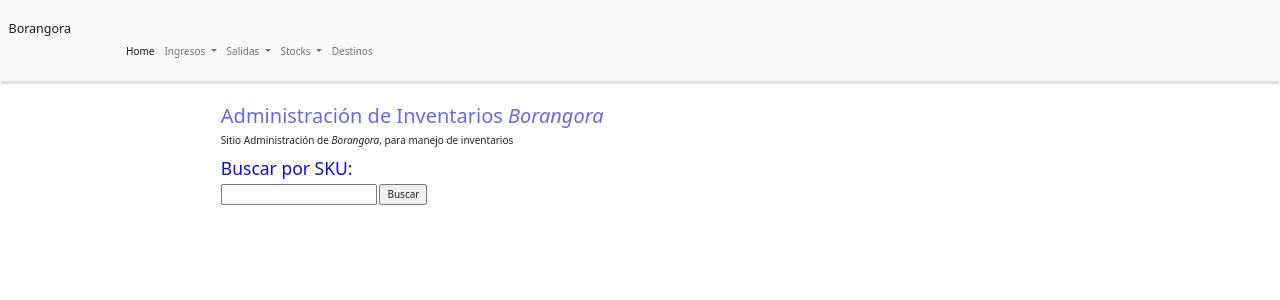
After one commit to tcorthorn/InventarioWeb, a Django app: page /home/busqueda_productos/ in a window 1280 px wide. The commit adds this page. Shown: the top 300 px of the page. Run offline with Django 4.2, Linux system fonts and the light colour scheme; some libraries are stand-ins or nearby versions.

Commit message:
Busuedas por producto realizada

```diff
--- a/inventario/settings.py
+++ b/inventario/settings.py
@@ -70,7 +70,7 @@ WSGI_APPLICATION = 'inventario.wsgi.application'
 DATABASES = {
     'default': {
         'ENGINE': 'django.db.backends.postgresql_psycopg2',
-        'NAME': 'InventarioWeb',
+        'NAME': 'InventarioWeb1',
         'USER': 'postgres',
         'PASSWORD': '123321',
         'HOST': '127.0.0.1',
--- a/inventario/urls.py
+++ b/inventario/urls.py
@@ -5,12 +5,15 @@ from django.urls import include
 from django.views.generic import RedirectView
 from django.conf import settings
 from django.conf.urls.static import static
+from oficina import views
 
 
 urlpatterns = [
     path('admin/', admin.site.urls),
     path('home/', include('oficina.urls')),
     path('', RedirectView.as_view(url='/home/', permanent=True)),
+    path('buscar/', views.buscar, name= 'buscar'),
+
 ]
 
 # Use static() to add url mapping to serve static files during development (only)
--- a/oficina/models.py
+++ b/oficina/models.py
@@ -48,7 +48,7 @@ class Sku(models.Model):
 
 class Ingreso(models.Model):
     creado= models.DateField(auto_now_add=True)
-    sku =  models.ForeignKey(Sku, on_delete=models.SET_NULL, null= True)
+    sku =  models.ForeignKey(Sku,  on_delete=models.SET_NULL, null= True)
     cantidad = models.IntegerField()
     proveedor =  models.ForeignKey(Proveedor,  on_delete=models.SET_NULL, null= True)
     comentario = models.CharField(max_length=200, null=True,blank=True , default='Comentario')
--- a/oficina/templates/base_generic.html
+++ b/oficina/templates/base_generic.html
@@ -64,7 +64,7 @@
               Stocks
             </a>
             <ul class="dropdown-menu" aria-labelledby="navbarDropdown">
-              <li><a class="dropdown-item" href="#">Por producto</a></li>
+              <li><a class="dropdown-item" href="{% url 'busqueda' %}"">Por producto</a></li>
             </ul>
           </li>
 
--- /dev/null
+++ b/oficina/templates/formulario.html
@@ -0,0 +1,20 @@
+{% extends "base_generic.html" %}
+
+{% load static %}
+
+{% block content %}
+<h2 style ="color:rgb(105, 105, 226)"> Administración de Inventarios <em>Borangora</em> </h2>
+
+  <p "style ="color:blue">Sitio Administración de <em>Borangora</em>, para manejo de inventarios</p>
+
+<h3 style = "color:rgb(14, 14, 201)">Buscar por SKU:</h3>
+
+  <form action = "/buscar/" method= "GET">
+
+    <input type = "text" name ="cod">
+
+    <input type= "submit" value = "Buscar">
+
+  </form>
+
+{% endblock %}
--- a/oficina/templates/oficina/casamoda_list.html
+++ b/oficina/templates/oficina/casamoda_list.html
@@ -7,7 +7,7 @@
     <ul>
       <h5>
       {% for salida in salida_list %}
-      <li style="color:darkblue">
+       <table>
 
 
         {{ salida.creado}} &nbsp &nbsp &nbsp &nbsp
@@ -16,7 +16,7 @@
 
         Cantidad : {{salida.cantidad}}
 
-      </li>
+       </table>
       {% endfor %}
       <h5>
     </ul>
--- a/oficina/templates/oficina/ingreso_list.html
+++ b/oficina/templates/oficina/ingreso_list.html
@@ -7,7 +7,7 @@
     <ul>
 
       {% for ingreso in ingreso_list %}
-      <li style="color:darkblue">
+      <table style="color:darkblue">
       <h5>
         {{ ingreso.creado}} &nbsp &nbsp &nbsp &nbsp
 
@@ -15,7 +15,7 @@
 
         Cantidad : {{ingreso.cantidad}}
       </h5>
-      </li>
+    </table>
       {% endfor %}
 
     </ul>
--- a/oficina/urls.py
+++ b/oficina/urls.py
@@ -20,4 +20,10 @@ urlpatterns = [
    path('directo/', views.DirectoListView.as_view(), name='directo'),
    path('otro/', views.OtroListView.as_view(), name='otro'),
 
+   #path('busca/', views.busca, name='busca'),
+
+
+   path('busqueda_productos/', views.busqueda_productos, name='busqueda'),
+
+
    ]
--- a/oficina/views.py
+++ b/oficina/views.py
@@ -3,6 +3,8 @@ from django.db.models import Avg, Sum
 from .models import Proveedor, Ingreso, Salida, Sku
 from django.views import generic
 from django.db.models import Count, F
+from django.http import HttpResponse
+
 def index(request):
     """
     Función vista para la página inicio del sitio.
@@ -19,10 +21,6 @@ def index(request):
     salidas_totales=sum(salidas.values_list('cantidad',flat=True))
 
     stock= ingresos_totales - salidas_totales
-
-    # total_ingresos=Ingreso.objects.all().aggregate(Total_ingresados = Sum('cantidad'))
-    # total_salidas = Salida.objects.all().aggregate(Total_productos_enviados = Sum('cantidad'))
-
 
     # Renderiza la plantilla
     return render(
@@ -87,3 +85,46 @@ class SalidaDetailView(generic.DetailView):
 class SkuDetailView(generic.DetailView):
     model = Sku
     paginate_by = 10
+
+
+
+
+
+
+#Formulario para buscar sku
+
+
+
+def busqueda_productos(request):
+    return render (request, "formulario.html")
+
+def buscar(request):
+    if request.GET["cod"]:
+
+        producto=request.GET["cod"]
+
+        if len(producto) == 7 :
+
+            num_ingresos=Ingreso.objects.all().filter(sku__codigo=producto)
+            num_salidas = Salida.objects.all().filter(sku__codigo=producto)
+
+            ingresos_totales=sum(num_ingresos.values_list('cantidad',flat=True))
+            salidas_totales=sum(num_salidas.values_list('cantidad',flat=True))
+
+            stock= ingresos_totales - salidas_totales
+
+            # Renderiza la plantilla
+            return render(request, 'busca.html', context={'salidas_totales':salidas_totales, 'ingresos_totales':ingresos_totales, 'stock':stock, "query":producto})
+
+        else:
+            mensaje= " Código SKU debe tener 7 dígitos"
+
+            return render(request, 'busca.html', context={'mensaje':mensaje, "query":producto})
+
+    else:
+
+            mensaje= "No has ingresado datos"
+            return render(request, 'busca.html', context={'mensaje':mensaje})
+
+
+    return HttpResponse(mensaje)
```
Also changed, not shown: oficina/forms.py (added, +22 -0 lines), oficina/templates/busca.html (added, +32 -0 lines), oficina/templates/oficina/busca_sku.html (added, +14 -0 lines), oficina/migrations/0001_initial.py, oficina/migrations/0002_remove_ingreso_proveedor_ingreso_proveedor_and_more.py (deleted).
